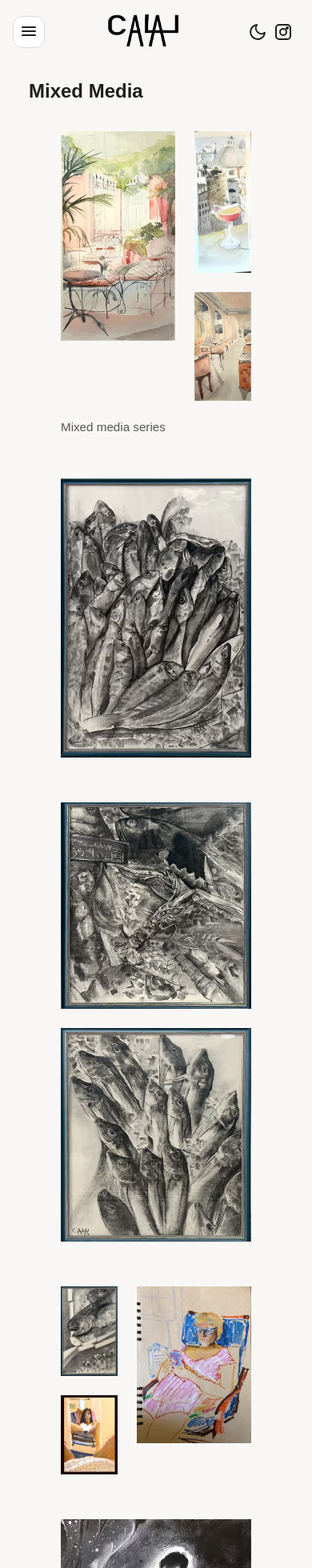
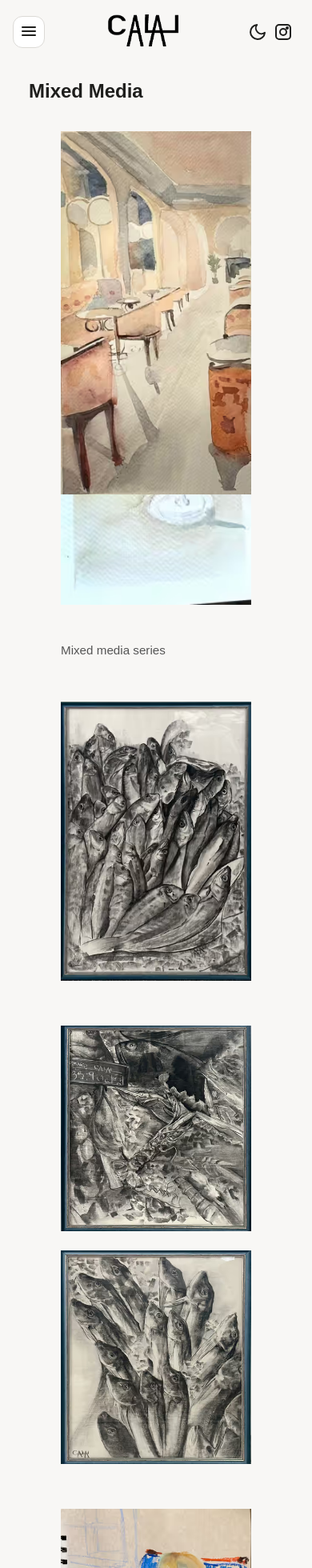
Before and after one commit to AlexanderShaburov/sashas-site, a React (Vite) app: page /mixed-media in a window 390 px wide. Shown: the top 1960 px of the page at 80% size. Built offline with nearby package versions, Linux system fonts and the light colour scheme.

Commit message:
css mosaic view under low width media fixed

```diff
--- a/src/components/mainLayout/gallery.css
+++ b/src/components/mainLayout/gallery.css
@@ -48,27 +48,32 @@
   grid-auto-rows: auto; /* высота строк задаётся контентом слева */
   align-items: start;
 }
-.block.mosaicLeft picture {
+.block.mosaicLeft picture,
+.block.mosaicRight picture {
   display: block;
   width: 100%;
-  height: auto; /* ← ключ: левые кадры не кропаются */
-  object-fit: contain; /* бережное масштабирование по контейнеру */
 }
+
+.block.mosaicLeft picture > img,
+.block.mosaicRight picture > img {
+  width: 100%;
+  height: 100%;
+  object-fit: cover;
+}
+
 .block.mosaicLeft > picture:nth-of-type(1) {
   grid-column: 1;
-  grid-row: 1; /* слева сверху */
-  /* aspect-ratio: 4 / 3; */
+  grid-row: 1;
   object-fit: cover;
 }
 .block.mosaicLeft > picture:nth-of-type(2) {
   grid-column: 1;
-  grid-row: 2; /* слева снизу */
-  /* aspect-ratio: 4 / 3; */
-  object-fit: cover;
+  grid-row: 2;
+  /* object-fit: cover; */
 }
 .block.mosaicLeft > picture:nth-of-type(3) {
   grid-column: 2;
-  grid-row: 1 / span 2; /* занимает высоту двух левых */
+  grid-row: 1 / span 2;
   width: 100%;
   height: 100%; /* растягиваем на всю доступную высоту области */
   object-fit: cover; /* чтобы «большая» заполнила зону без пустот */
@@ -81,12 +86,7 @@
   grid-auto-rows: auto; /* высота строк задаётся контентом слева */
   align-items: stretch;
 }
-.block.mosaicRight > picture {
-  display: block;
-  width: 100%;
-  height: auto; /* ← ключ: левые кадры не кропаются */
-  object-fit: contain; /* бережное масштабирование по контейнеру */
-}
+
 .block.mosaicRight > picture:nth-of-type(1) {
   grid-column: 1;
   grid-row: 1 / span 2; /* занимает высоту двух правых */
@@ -112,13 +112,55 @@
 
 @media (max-width: 820px) {
   .block.pair,
-  .block.mosaic {
+  .block.mosaicLeft,
+  .block.mosaicRight {
     grid-template-columns: 1fr;
   }
-  .block.mosaic img:nth-child(3) {
+  .block.mosaicLeft > picture,
+  .block.mosaicRight > picture {
+    grid-column: auto;
+    grid-row: auto;
+  }
+
+  .block.mosaicLeft picture > img,
+  .block.mosaicRight picture > img {
     height: auto;
+    object-fit: contain;
+  }
+  .block.mosaicLeft > picture:nth-of-type(1) {
+    grid-column: 1;
+    grid-row: 1;
+    object-fit: cover;
+  }
+  .block.mosaicLeft > picture:nth-of-type(2) {
+    grid-column: 1;
+    grid-row: 1;
+    /* object-fit: cover; */
+  }
+  .block.mosaicLeft > picture:nth-of-type(3) {
+    grid-column: 1;
+    grid-row: 1;
+    width: 100%;
+    height: 100%; /* растягиваем на всю доступную  зону без пустот */
+  }
+  block.mosaicRight > picture:nth-of-type(1) {
+    grid-column: 1;
+    grid-row: 1;
+    object-fit: cover;
+  }
+  .block.mosaicRight > picture:nth-of-type(2) {
+    grid-column: 1;
+    grid-row: 1;
+    object-fit: cover;
+  }
+  .block.mosaicRight > picture:nth-of-type(3) {
+    grid-column: 1;
+    grid-row: 1;
+    width: 100%;
+    object-fit: cover; /* чтобы «большая» заполнила зону без пустот */
   }
 }
+
 .home {
   padding-block: 24px;
 }
```
